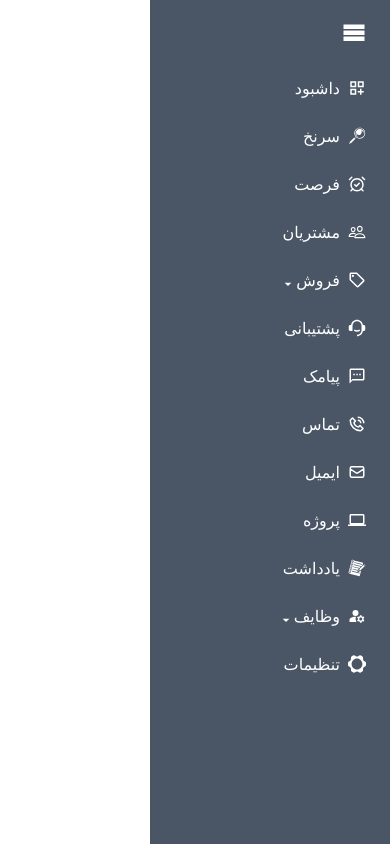
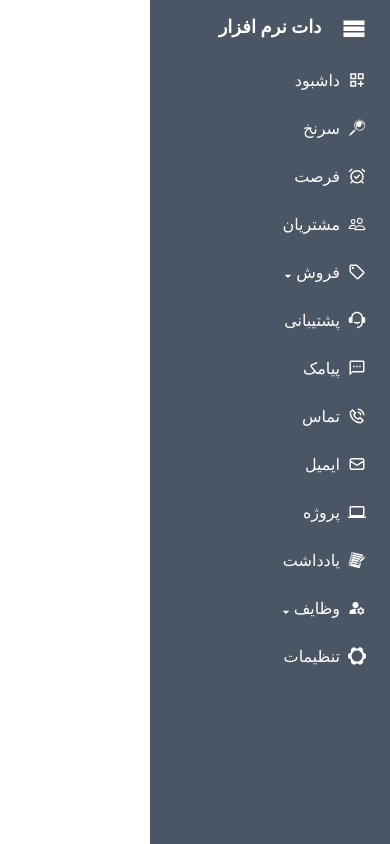
Before and after one commit to pardis82/React-sidebar, a React (Vite) app in the folder react-sidebar/: page / in a window 390 px wide. Built offline with nearby package versions, Linux system fonts and the light colour scheme.

Commit message:
responsive and toggle done

```diff
--- a/react-sidebar/src/App.tsx
+++ b/react-sidebar/src/App.tsx
@@ -1,7 +1,11 @@
 import Sidebar from "./components/Others/sidebar";
 import "./App.css";
 function App() {
-  return <Sidebar />;
+  return (
+    <div className="App flex">
+      <Sidebar />
+    </div>
+  );
 }
 
 export default App;
--- a/react-sidebar/src/components/Others/SidebarItem.tsx
+++ b/react-sidebar/src/components/Others/SidebarItem.tsx
@@ -1,5 +1,6 @@
 import { MdArrowDropDown } from "react-icons/md";
-interface MenuItemsProps {
+
+export interface MenuItemsProps {
   title: string;
   icon?: React.ElementType;
   isActive?: boolean;
@@ -8,6 +9,7 @@ interface MenuItemsProps {
   onItemClick?: () => void;
   isCollapsed?: boolean;
 }
+
 const menuItemClasses =
   "py-3 px-5 hover:bg-gray-700/50 rounded-md cursor-pointer flex items-center transition-colors duration-100 select-none "; /*instaed of reapeating the styles*/
 const SidebarItem: React.FC<MenuItemsProps> = ({
--- /dev/null
+++ b/react-sidebar/src/components/Others/UlMenu.tsx
@@ -0,0 +1,20 @@
+export type TUlMenu = {
+  icon: string;
+  title: string;
+  id: string;
+  li?: TUlMenu[];
+};
+
+export default function UlMenu({ data }: { data: TUlMenu[] }) {
+  return (
+    <ul>
+      {data.map((val, i) => (
+        <li>
+          <span dangerouslySetInnerHTML={{ __html: val.icon }}></span>
+          <h3>{val.title}</h3>
+          {val.li && val?.li.length > 0 && <UlMenu data={val.li} />}
+        </li>
+      ))}
+    </ul>
+  );
+}
--- a/react-sidebar/src/components/Others/sidebar.tsx
+++ b/react-sidebar/src/components/Others/sidebar.tsx
@@ -72,16 +72,11 @@ const menuItems = [
   { title: "تنظیمات", icon: SiFramework, id: "settings" },
 ];
 
-const menuContainerClasses = `bg-gray-600 text-white h-screen fixed top-0 right-0 flex flex-col transition-all duration-300 ease-in-out overflow-y-auto`;
-
-const menuCompanyName =
-  "mb-4 mt-3 font-semibold text-lg text-center hidden md:inline";
-
 const Sidebar = () => {
   const [iscollapsed, setCollapsed] = useState(false);
   useEffect(() => {
     const handleResize = () => {
-      if (window.innerWidth >= 768) {
+      if (window.innerWidth >= 1024) {
         setCollapsed(false);
       }
     };
@@ -106,11 +101,6 @@ const Sidebar = () => {
       setCollapsed(false);
     }
   };
-  useEffect(() => {
-    if (iscollapsed) {
-      setexpandIds(new Set());
-    }
-  }, [iscollapsed]);
 
   const renderMenuItems = (items: any[], level = 0) => {
     return items.map((item) => (
@@ -140,22 +130,34 @@ const Sidebar = () => {
       </ul>
     ));
   };
+  const menuContainerClasses = `bg-gray-600 text-white h-screen fixed top-0 right-0 flex flex-col transition-all duration-300 ease-in-out overflow-y-auto z-40
+  lg:relative lg:translate-x-0 lg:w-60 lg:z-auto  ${
+    iscollapsed ? "translate-x-full w-60" : "translate-x-0 w-60"
+  } `;
+  const menuCompanyName =
+    "mb-4 mt-3 font-semibold text-lg text-center md:inline";
   return (
     <>
+      {/* Mobile Overlay - Shows behind sidebar when open */}
+      {!iscollapsed && (
+        <div
+          className="lg:hidden fixed inset-0  bg-opacity-50 z-30"
+          onClick={() => setCollapsed(true)}
+        />
+      )}
+      <div className="lg:hidden flex items-center fixed top-2 right-4 z-50 bg-gray-600 rounded-lg p-2 transition-all duration-200 ">
+        <button
+          className="lg:hidden z-50 text-white text-2xl "
+          onClick={() => setCollapsed((prev) => !prev)}
+        >
+          <ImMenu />
+        </button>
+      </div>
       <div
         className={`${menuContainerClasses} fixed top-0 right-0 transition-transform duration-300 ease-in-out  ${
           iscollapsed ? "w-20" : "w-60"
         }`}
       >
-        <div className="lg:hidden flex px-6 py-5 items-center ">
-          <button
-            className="lg:hidden z-50 text-white text-2xl"
-            onClick={() => setCollapsed((prev) => !prev)}
-          >
-            <ImMenu />
-          </button>
-        </div>
-
         <div className={menuCompanyName}>دات نرم افزار</div>
         <div
           className="flex-1 overflow-y-auto [&::-webkit-scrollbar-track]:bg-gray-200
```
